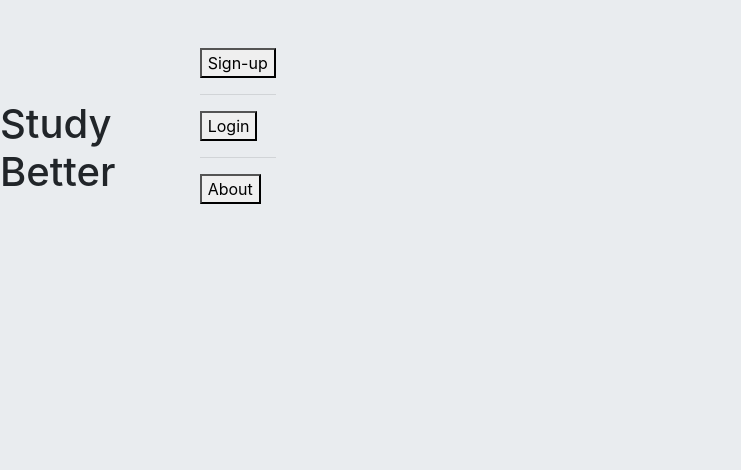
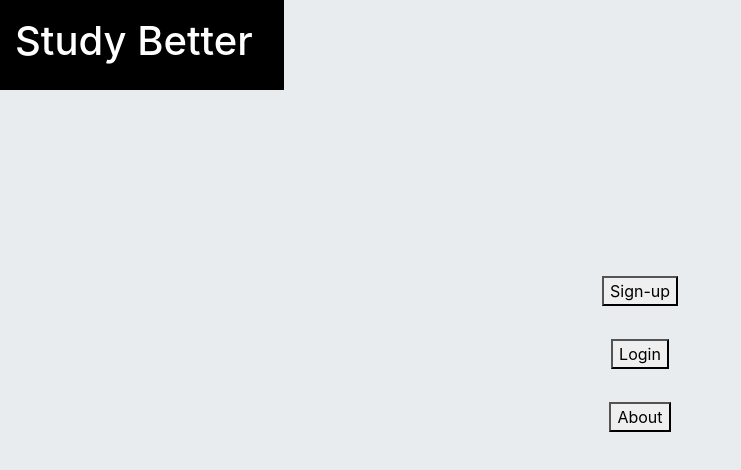
Before and after one commit to mmmoore1313/cuddly-sniffle-study-app, a website built with webpack: page index.html in a window 1280 px wide. Shown: the whole page, without its empty margins (0-741 px from the left). Built offline with nearby package versions, Linux system fonts and the light colour scheme.

Commit message:
Did some very basic styling

```diff
--- a/assets/styles/index.scss
+++ b/assets/styles/index.scss
@@ -10,6 +10,32 @@ body {
   background-color: $body-bg-color;
   display: flex;
   overflow: scroll;
+}
+.bd-navbar {
+  padding: .75rem 0;
+  background-color: #7952b3;
+  display: flex;
+  flex-grow: 1;
+  position: fixed;
+  background-color: black;
+}
+.front {
+  display: flex;
+  justify-content: center;
+  flex-direction: column;
+  align-content: center;
+  align-items: center;
+  margin: auto;
+  padding-top: 20%;
+}
+.user {
+  display: flex;
+  justify-content: center;
+  flex-direction: column;
+  align-content: center;
+  align-items: center;
+  margin: auto;
+  padding-top: 20%;
 }
 
 .modal {
--- a/index.html
+++ b/index.html
@@ -12,9 +12,13 @@
       <script src="public/application.js" type="text/javascript" charset="utf-8" defer></script>
     </head>
     <body>
-      <div id='title' class='mt-auto'>
-        <h1>Study Better</h1>
-      </div>
+      <header class="navbar navbar-expand-md navbar-dark bd-navbar">
+        <div class="container-fluid">
+          <span class="navbar-brand mb-0 h1">
+            <h1>Study Better</h1>
+          </span>
+        </div>
+      </header>
       <div class='container mt-5'>
         <div class='row'>
           <div class='front'>
@@ -37,19 +41,15 @@
             <button class='organize'>
               Organize
             </button>
-            <hr>
             <button class='user-settings'>
               User Settings
             </button>
-            <hr>
             <button class='about'>
               About
             </button>
-            <hr>
             <button id='log-out'>
               Sign out
             </button>
-
           </div>
           <table class='table' id='indexTable'>
             <thead>
```
